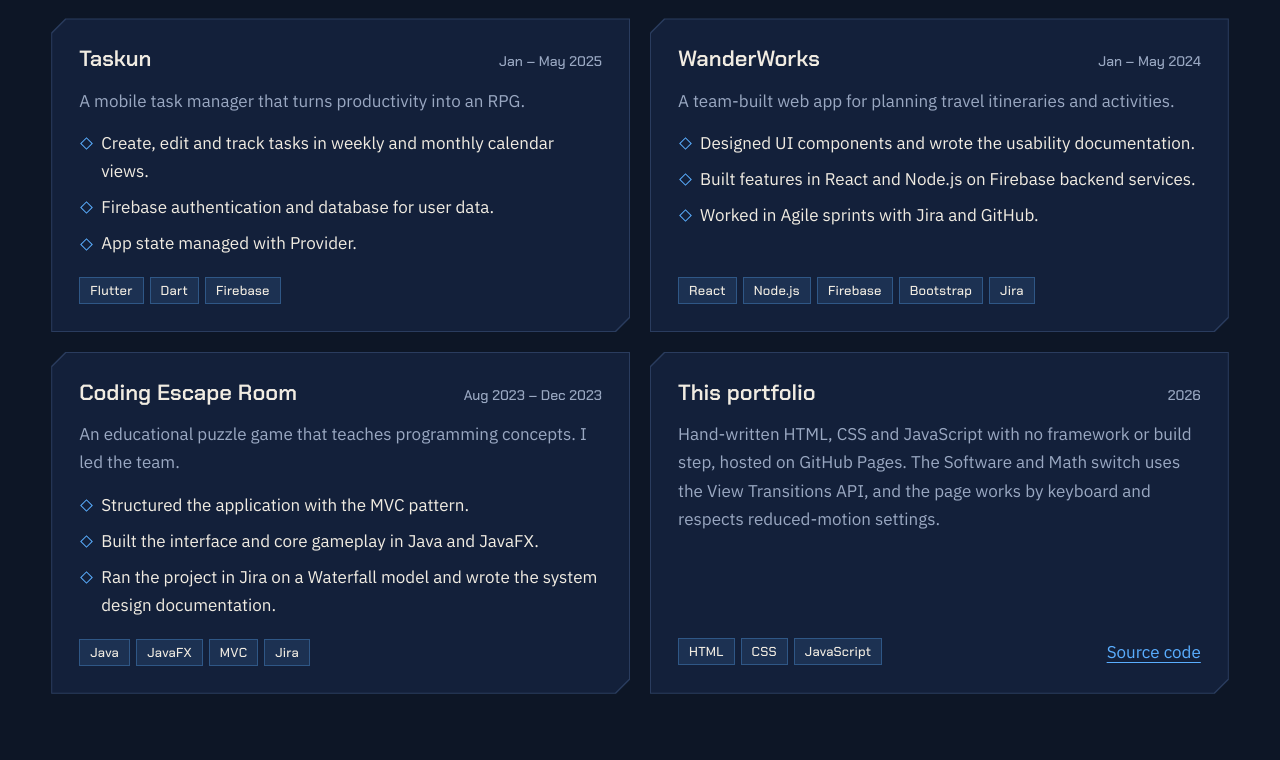
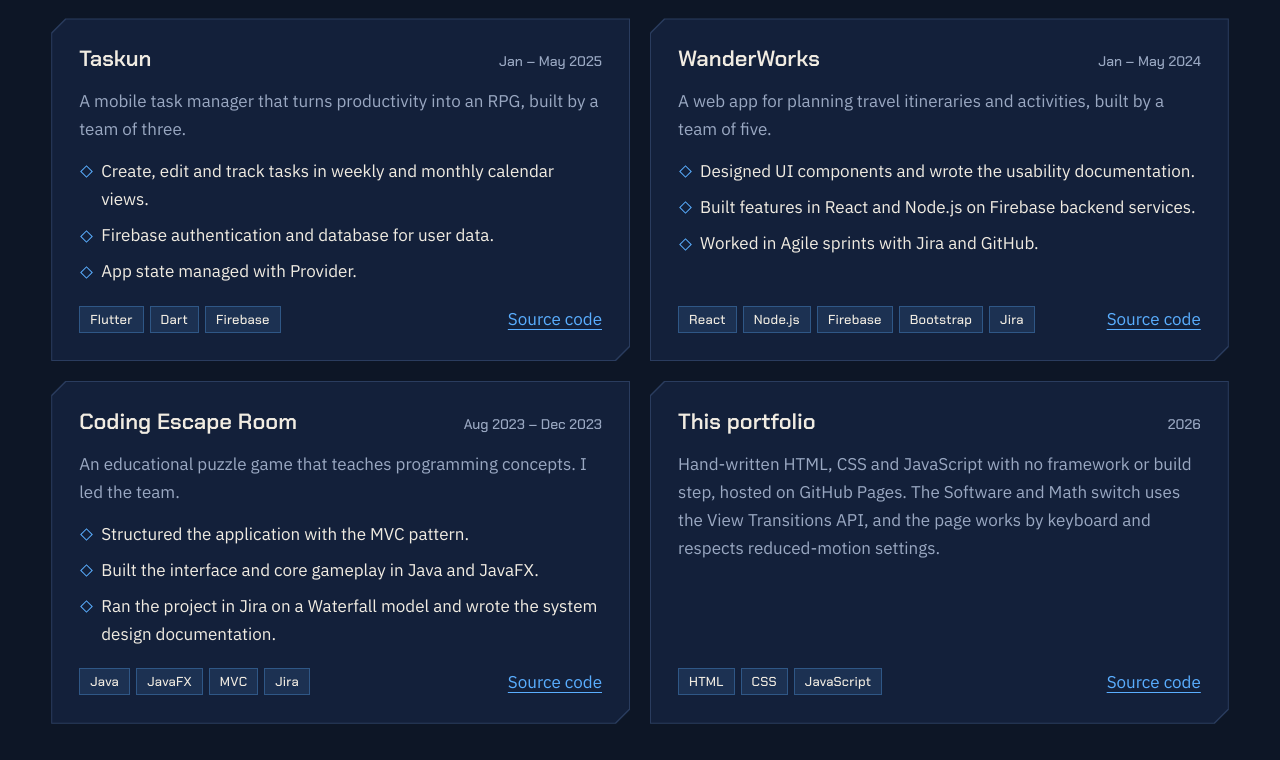
Before and after one commit to gnguyenanhthu/gnguyenanhthu.github.io, a plain HTML site: page index.html in a window 1280 px wide. Shown: the part 1580-2340 px from the top of the page. Drawn offline with Linux system fonts and the light colour scheme.

Commit message:
Link project repositories and note team sizes
Co-Authored-By: Claude Opus 5.5 <noreply@anthropic.com>

```diff
--- a/index.html
+++ b/index.html
@@ -363,24 +363,30 @@ footer .swap { position: relative; width: 28px; height: 28px; }
 
         <article class="card cut">
           <div class="card-head"><h3>Taskun</h3><span class="when">Jan – May 2025</span></div>
-          <p class="sub">A mobile task manager that turns productivity into an RPG.</p>
+          <p class="sub">A mobile task manager that turns productivity into an RPG, built by a team of three.</p>
           <ul class="points">
             <li>Create, edit and track tasks in weekly and monthly calendar views.</li>
             <li>Firebase authentication and database for user data.</li>
             <li>App state managed with Provider.</li>
           </ul>
-          <div class="foot"><ul class="tags" aria-label="Technology"><li>Flutter</li><li>Dart</li><li>Firebase</li></ul></div>
+          <div class="foot">
+            <ul class="tags" aria-label="Technology"><li>Flutter</li><li>Dart</li><li>Firebase</li></ul>
+            <a href="https://github.com/KietLy0120/Taskun" rel="noopener">Source code</a>
+          </div>
         </article>
 
         <article class="card cut">
           <div class="card-head"><h3>WanderWorks</h3><span class="when">Jan – May 2024</span></div>
-          <p class="sub">A team-built web app for planning travel itineraries and activities.</p>
+          <p class="sub">A web app for planning travel itineraries and activities, built by a team of five.</p>
           <ul class="points">
             <li>Designed UI components and wrote the usability documentation.</li>
             <li>Built features in React and Node.js on Firebase backend services.</li>
             <li>Worked in Agile sprints with Jira and GitHub.</li>
           </ul>
-          <div class="foot"><ul class="tags" aria-label="Technology"><li>React</li><li>Node.js</li><li>Firebase</li><li>Bootstrap</li><li>Jira</li></ul></div>
+          <div class="foot">
+            <ul class="tags" aria-label="Technology"><li>React</li><li>Node.js</li><li>Firebase</li><li>Bootstrap</li><li>Jira</li></ul>
+            <a href="https://github.com/Xiong-Alex/WanderWorks" rel="noopener">Source code</a>
+          </div>
         </article>
 
         <article class="card cut">
@@ -391,7 +397,10 @@ footer .swap { position: relative; width: 28px; height: 28px; }
             <li>Built the interface and core gameplay in Java and JavaFX.</li>
             <li>Ran the project in Jira on a Waterfall model and wrote the system design documentation.</li>
           </ul>
-          <div class="foot"><ul class="tags" aria-label="Technology"><li>Java</li><li>JavaFX</li><li>MVC</li><li>Jira</li></ul></div>
+          <div class="foot">
+            <ul class="tags" aria-label="Technology"><li>Java</li><li>JavaFX</li><li>MVC</li><li>Jira</li></ul>
+            <a href="https://github.com/gnguyenanhthu/JusticeLeague-Fall2023" rel="noopener">Source code</a>
+          </div>
         </article>
 
         <article class="card cut">
```
